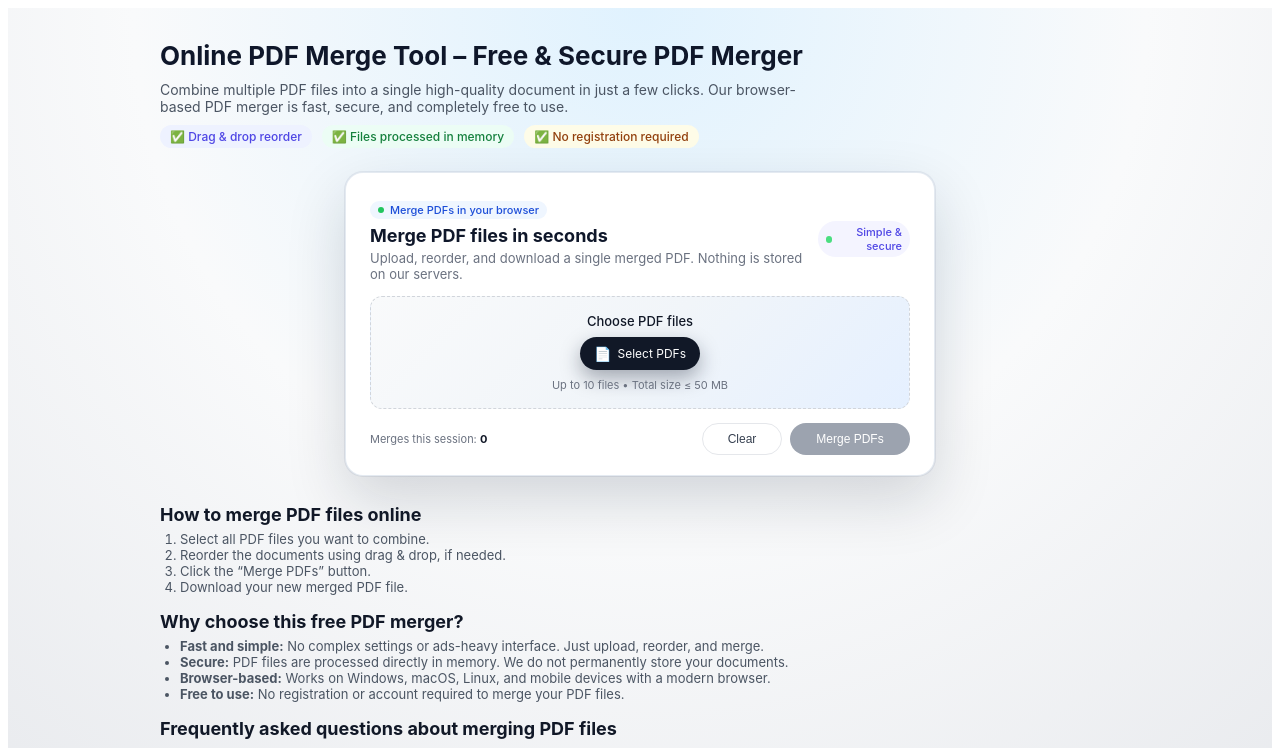
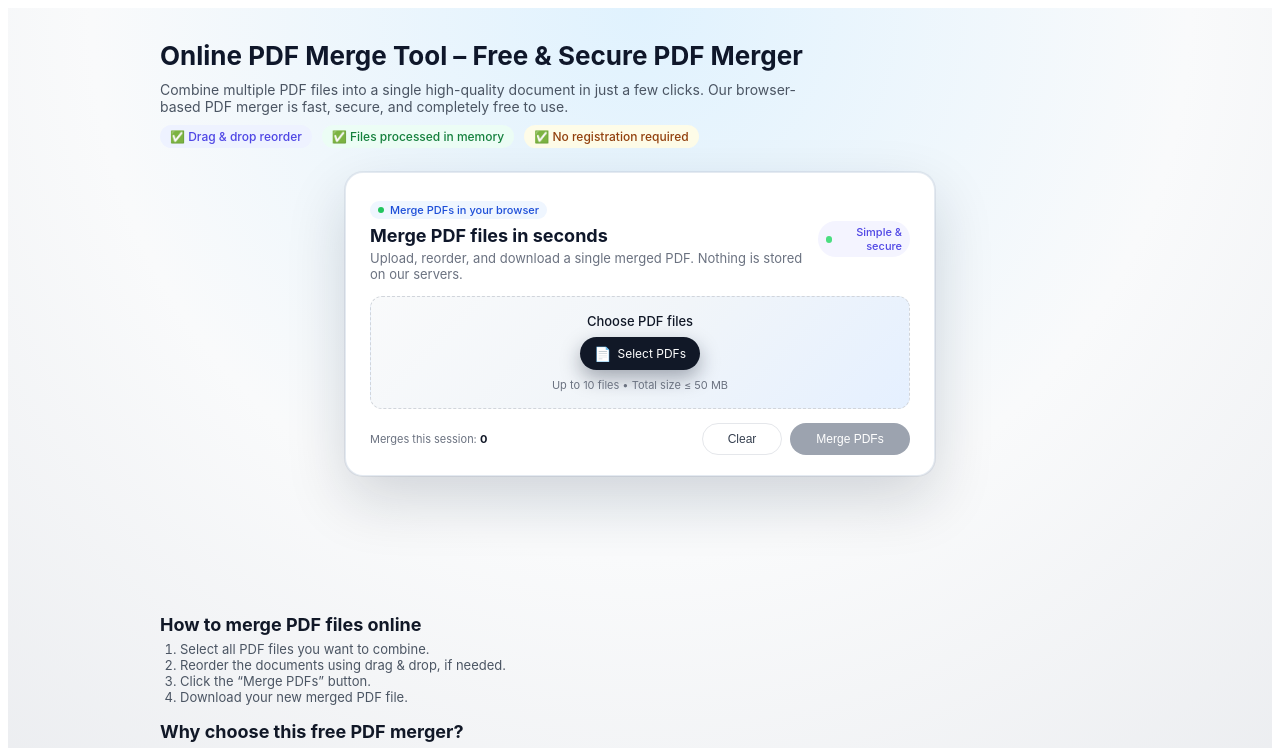
Before and after one commit to berrabeydilli/pdffreetool, a React (Vite) app in the folder frontend/: page / in a window 1280 px wide. Shown: the top 748 px of the page. Built offline with nearby package versions, Linux system fonts and the light colour scheme.

Commit message:
add adsense fix

```diff
--- a/frontend/src/components/AdsenseBanner.jsx
+++ b/frontend/src/components/AdsenseBanner.jsx
@@ -1,6 +1,6 @@
 import React, { useEffect } from "react";
 
-export default function AdsenseBanner({ slot }) {
+export default function AdsenseBanner({ slot = "3737459241" }) {
   useEffect(() => {
     try {
       (window.adsbygoogle = window.adsbygoogle || []).push({});
@@ -10,14 +10,13 @@ export default function AdsenseBanner({ slot }) {
   }, []);
 
   return (
-    <div style={{ margin: "20px 0", textAlign: "center" }}>
+    <div style={{ margin: "16px 0", textAlign: "center" }}>
       <ins
         className="adsbygoogle"
-        style={{ display: "block" }}
+        style={{ display: "inline-block", width: 728, height: 90 }}
         data-ad-client="ca-pub-3638606818264256"
         data-ad-slot={slot}
-        data-ad-format="auto"
-        data-full-width-responsive="true"
+        data-adtest="on"
       ></ins>
     </div>
   );
```
